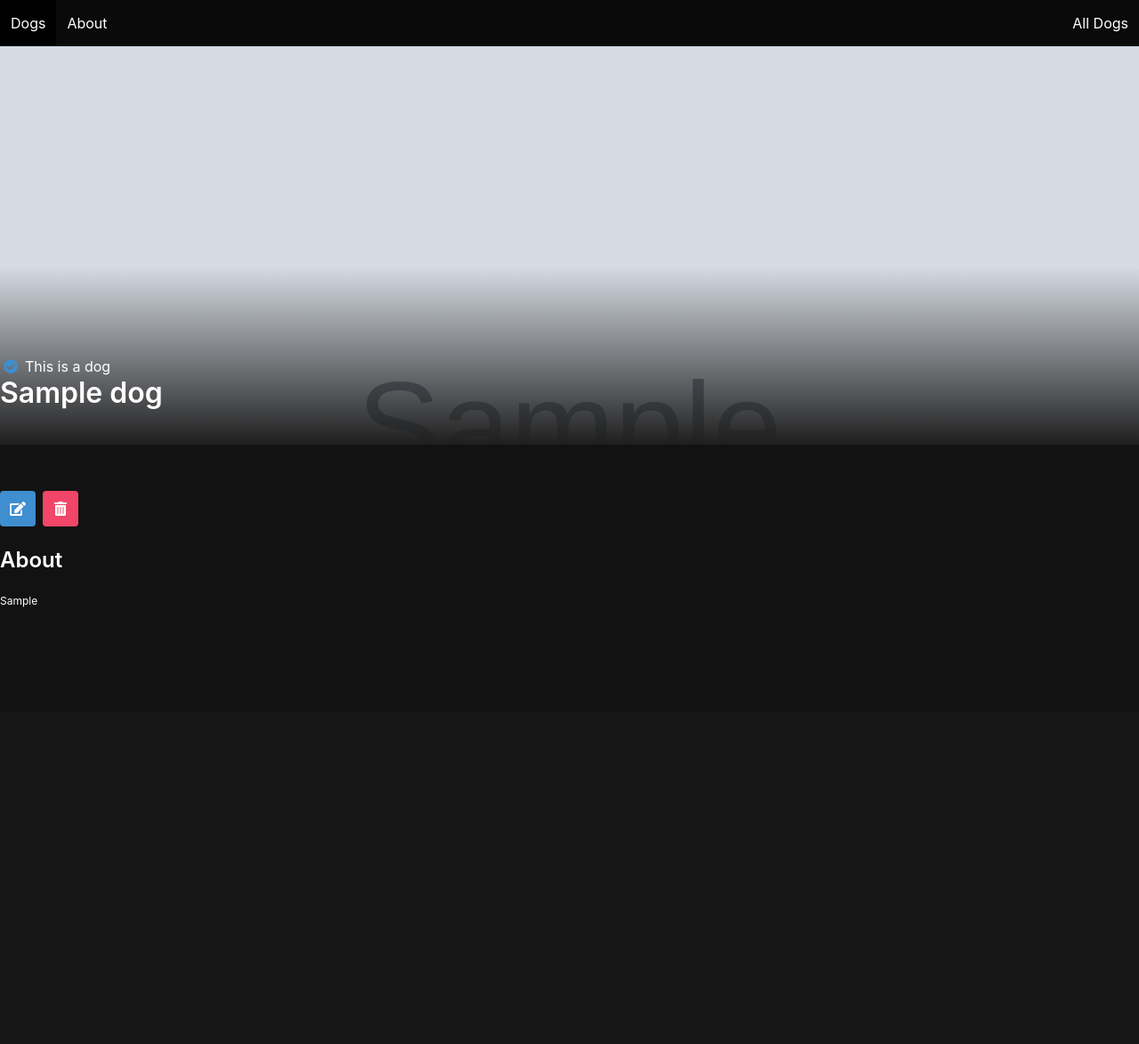
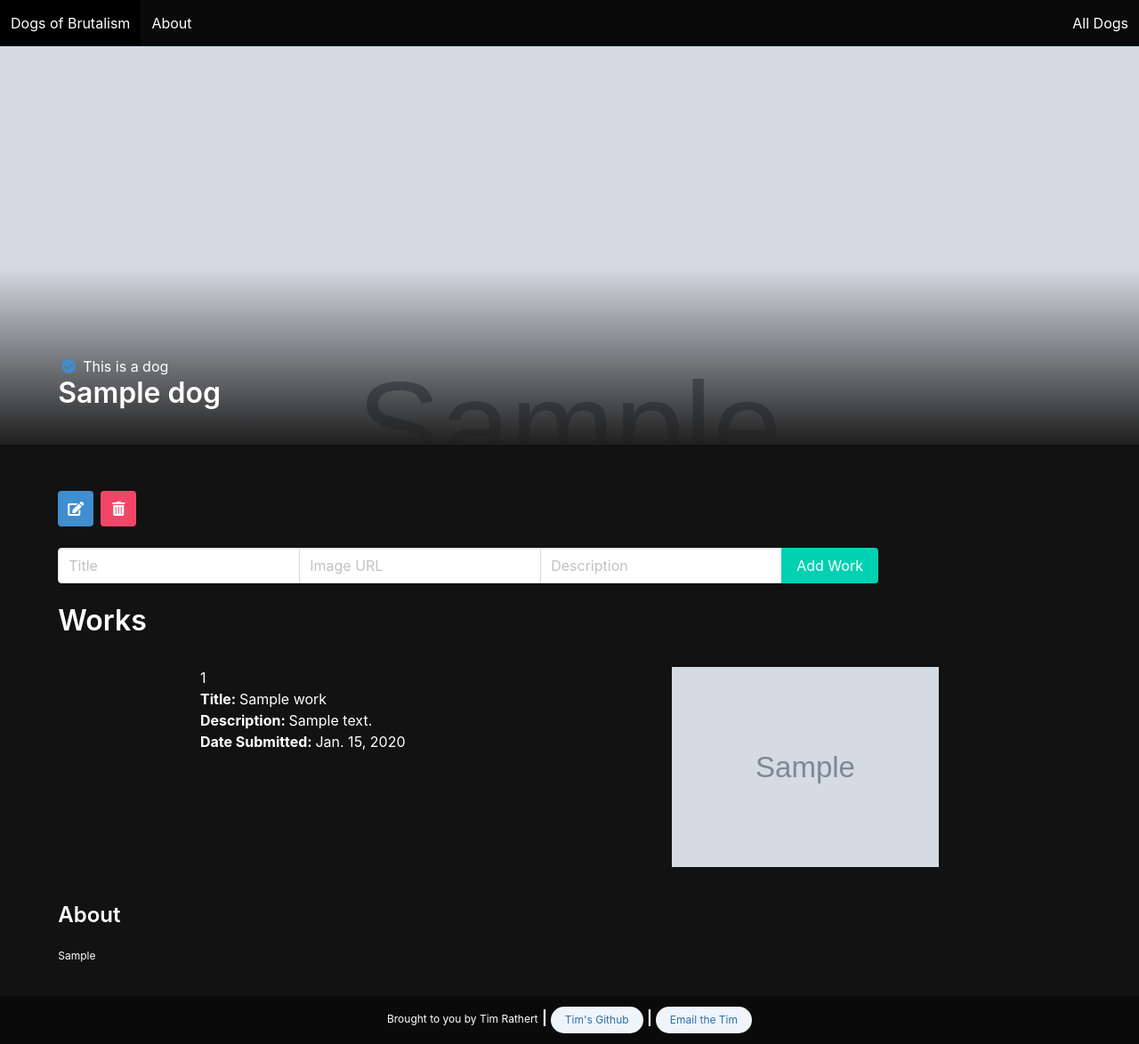
Before and after one commit to TimRathert/django-dogs, a Django app: page /dogs/1/ in a window 1280 px wide. Shown: the whole page at 89% size. Before the commit the page ends 683 px from the top, so only its background shows below. Run offline with Django 4.2, Linux system fonts and the light colour scheme; tables that the repository leaves empty hold one stand-in row (values such as "Sample post"); grey boxes marked "Sample" are stand-in pictures.

Commit message:
Added works to each dog. They love brutalism

```diff
--- a/dogs/settings.py
+++ b/dogs/settings.py
@@ -10,9 +10,9 @@ For the full list of settings and their values, see
 https://docs.djangoproject.com/en/4.1/ref/settings/
 """
 
+import environ
 import os
 from pathlib import Path
-import environ
 
 env = environ.Env()
 environ.Env.read_env()
--- a/main_app/models.py
+++ b/main_app/models.py
@@ -1,4 +1,5 @@
 from django.db import models
+from datetime import date
 
 class Dog(models.Model):
     name = models.CharField(max_length=100)
@@ -12,10 +13,12 @@ class Dog(models.Model):
 
     class Meta:
         ordering = ['name']
+
 class Work(models.Model):
     title = models.CharField(max_length=150)
+    img = models.CharField(max_length=250)
     description = models.TextField(max_length=400)
-    date_created = models.DateTimeField(auto_now_add=True)
+    date_created = models.DateField(("Date"), default=date.today)
     artist = models.ForeignKey(Dog, on_delete=models.CASCADE, related_name="works")
 
     def __str__(self):
--- a/main_app/static/styles/main.css
+++ b/main_app/static/styles/main.css
@@ -1,23 +1,13 @@
+.is-fullheight-100vh{
+  min-height: 100vh;
+}
 body {
   background-color: #121212;
   color: #ffffff;
-    min-height: 100vh;
 }
-
-h1,
-h2,
-h3 {
-    color: #ffffff;
-}
-
-.title {
-    color: #ffffff;
-}
-
-body {
-    background-color: #121212;
-    color: #ffffff;
-    min-height: 100vh;
+.page-content{
+  width: 90%;
+  margin: 0 auto;
 }
 
 h1,
@@ -64,7 +54,9 @@ body {
   background-color: #ffffff;
   overflow: hidden;
 }
-
+.dog-profile-img{
+  min-width: 375px;
+}
 .detail__img::after {
   content: "";
   background-image: linear-gradient(transparent 60%, #1f1f1f);
@@ -92,3 +84,35 @@ body {
 .detail__container {
   margin-top: 500px;
 }
+.detail__works {
+  width: 100%;
+  display: flex;
+  flex-direction: column;
+}
+
+.work {
+    width: 100%;
+    padding: 10px;
+    display: flex;
+    flex-direction: row;
+    border-radius: 5px;
+    justify-content: space-around;
+}
+.workDetails{
+  display: flex;
+  flex-direction: column;
+  width: fit-content;
+  max-width: 90%;
+}
+.work:hover {
+    background-color: hsla(0, 0%, 100%, 0.1);
+    cursor: pointer;
+}
+
+.work_img {
+  max-width: 300px;
+  height: auto;
+}
+body > footer{
+  margin-top: auto;
+}
--- a/main_app/templates/about.html
+++ b/main_app/templates/about.html
@@ -3,5 +3,9 @@
     Home page
 {% endblock %}
 {% block content %}
-    <h1>Dogs About Page</h1>
+    <h1>What is Brutalism?</h1>
+    <p>
+        Brutalist architecture is an architectural style that emerged during the 1950s in the United Kingdom, among the reconstruction projects of the post-war era. Brutalist buildings are characterised by minimalist constructions that showcase the bare building materials and structural elements over decorative design. The style commonly makes use of exposed, unpainted concrete or brick, angular geometric shapes and a predominantly monochrome colour palette; other materials, such as steel, timber, and glass, are also featured.
+    </p>
+    <div><a href="https://en.wikipedia.org/wiki/Brutalist_architecture">Taken From Wikipedia</a></div>
 {% endblock %}
--- a/main_app/templates/base.html
+++ b/main_app/templates/base.html
@@ -6,18 +6,23 @@
         <meta http-equiv="X-UA-Compatible" content="IE=edge">
         <meta name="description" content="">
         <meta name="viewport" content="width=device-width, initial-scale=1">
-        <link rel="stylesheet" href="https://cdn.jsdelivr.net/npm/bulma@0.9.2/css/bulma.min.css">
-        <link rel="stylesheet" href="{% static 'styles/main.css' %}">
-        <link rel="stylesheet" href="https://cdnjs.cloudflare.com/ajax/libs/font-awesome/5.15.4/css/all.min.css">
+        <link rel="stylesheet" href="https://cdn.jsdelivr.net/npm/bulma@0.9.2/css/bulma.min.css" />
+        <link rel="stylesheet" href="{% static 'styles/main.css' %}" />
+        <link rel="stylesheet" href="https://cdnjs.cloudflare.com/ajax/libs/font-awesome/5.15.4/css/all.min.css" />
         <title>
             {% block title %}{% endblock %}
         </title>
     </head>
-    <body>
-        <nav class="navbar is-black" role="navigation" aria-label="main navigation">
+    <body class = '
+        columns
+        is-flex-direction-column
+        is-fullheight-100vh
+        has-navbar-fixed-top
+        '>
+        <nav class="navbar is-black is-flex-grow-0 is-fixed-top mb-6" role="navigation" aria-label="main navigation">
             <div class="navbar-brand">
-                <a class="navbar-item" href="/">Dogs</a>
-                <a role="button" class="navbar-burger" aria-label="menu" aria-expanded="false">
+                <a class="navbar-item" href="/dogs">Dogs of Brutalism</a>
+                <a role="button" class="navbar-burger is-clearfix" aria-label="menu" aria-expanded="false">
                     <span aria-hidden="true"></span>
                     <span aria-hidden="true"></span>
                     <span aria-hidden="true"></span>
@@ -30,8 +35,26 @@
                 <a class="navbar-item" href="/dogs">All Dogs</a>
             </div>
         </nav>
-        {% block content %}{% endblock %}
-        <script src="https://code.jquery.com/jquery-3.6.0.min.js" integrity="sha256-/xUj+3OJU5yExlq6GSYGSHk7tPXikynS7ogEvDej/m4=" crossorigin="anonymous"></script>
-        <script src="{% static 'scripts/main.js' %}" async defer></script>
-    </body>
+        <div class="page-content column">
+            {% block content %}{% endblock %}
+        </div>
+        <footer class='
+        footer
+        has-background-black
+        mt-5
+        p-3
+        column
+        is-flex-grow-0
+        '>
+        <div class="content has-text-centered">
+            <p class='is-inline'>Brought to you by Tim Rathert</p>
+            <b> | </b>
+            <a class="button is-link is-rounded is-small is-info is-light" href="https://github.com/TimRathert">Tim's Github</a>
+            <b> | </b>
+            <a class="button is-link is-rounded is-small is-info is-light" href="mailto: rathertt@gmail.com">Email the Tim</a>
+        </div>
+    </footer>
+    <script src="https://code.jquery.com/jquery-3.6.0.min.js" aync integrity="sha256-/xUj+3OJU5yExlq6GSYGSHk7tPXikynS7ogEvDej/m4=" crossorigin="anonymous"></script>
+    <script src="{% static 'scripts/main.js' %}" async defer></script>
+</body>
 </html>
--- a/main_app/templates/dog_detail.html
+++ b/main_app/templates/dog_detail.html
@@ -1,7 +1,7 @@
 {% extends 'base.html' %}
 {% block content %}
 <div class="detail__img">
-    <img src="{{dog.img}}" alt="{{dog.name}}" />
+    <img class = "image dog_profile-img" src="{{dog.img}}" alt="{{dog.name}}" />
 </div>
 <div class="detail__name">
     {% if dog.is_dog %}
@@ -27,10 +27,74 @@
             </span>
         </a>
     </div>
+
+    <form class="mb-5" action="{% url 'work_create' dog.pk %}" method="post">
+        {% csrf_token %}
+        <div class="field has-addons">
+            <div class="control">
+                <input
+                    class="input"
+                    type="text"
+                    name="title"
+                    placeholder="Title"
+                    required
+                />
+            </div>
+            <div class="control">
+                <input
+                    class="input"
+                    type="text"
+                    name="img"
+                    placeholder="Image URL"
+                    required
+                />
+            </div>
+            <div class="control">
+                <input
+                    class="input"
+                    type="textarea"
+                    name="description"
+                    placeholder="Description"
+                    required
+                />
+            </div>
+            <div class="control">
+                <input class="button is-primary" type="submit" value="Add Work" />
+            </div>
+        </div>
+    </form>
+
+    <div class="detail__works mb-5">
+        <h3 class="title is-3">Works</h3>
+
+        {% for work in dog.works.all %}
+            <div class="work">
+                <div class="workDetails">
+                    <span>{{forloop.counter}}</span>
+                    <span><b>Title: </b>{{work.title}}</span>
+                    <span><b>Description: </b>{{work.description}}</span>
+                    <span><b>Date Submitted: </b>{{work.date_created}}</span>
+                </div>
+                <div><img class="work_img" src = {{work.img}} /></div>
+
+            </div>
+        {% empty %}
+            <article class="message">
+                <div class="message-header">
+                    <p>No works Available</p>
+                </div>
+            </article>
+
+        {% endfor %}
+    </div>
+
     <div class="detail__about">
         <h4 class="title is-4">About</h4>
         <p>{{dog.info}}</p>
     </div>
+
+
+
 </div>
 
 {% endblock %}
--- a/main_app/urls.py
+++ b/main_app/urls.py
@@ -9,4 +9,5 @@ urlpatterns = [
     path('dogs/<int:pk>/', views.DogDetail.as_view(), name="dog_detail"),
     path('dogs/<int:pk>/update', views.DogUpdate.as_view(), name="dog_update"),
     path('dogs/<int:pk>/delete', views.DogDelete.as_view(), name="dog_delete"),
+    path('dogs/<int:pk>/works/new', views.WorkCreate.as_view(), name="work_create"),
 ]
--- a/main_app/views.py
+++ b/main_app/views.py
@@ -1,16 +1,17 @@
 from django.urls import reverse
-from django.shortcuts import render
+from django.shortcuts import render, redirect
 from django.views import View
 from django.views.generic.base import TemplateView
 from django.http import HttpResponse
 from django.views.generic.edit import CreateView, UpdateView, DeleteView
 from django.views.generic import DetailView
-from .models import Dog
+from .models import Dog, Work
 
 class Home(TemplateView):
     template_name = 'home.html'
 class About(TemplateView):
     template_name = 'about.html'
+
 class DogList(TemplateView):
     template_name = 'dog_list.html'
 
@@ -47,3 +48,12 @@ class DogDelete(DeleteView):
     model = Dog
     template_name = 'dog_delete_confirmation.html'
     success_url = "/dogs"
+
+class WorkCreate(CreateView):
+    def post(self, request, pk):
+        title = request.POST.get('title')
+        img = request.POST.get('img')
+        description = request.POST.get('description')
+        artist = Dog.objects.get(pk=pk)
+        Work.objects.create(title=title, img=img, description=description, artist=artist)
+        return redirect('dog_detail', pk=pk)
```
Also changed, not shown: main_app/migrations/0003_work_img.py (added), main_app/migrations/0004_alter_work_date_created.py (added), main_app/templates/work_create.html (added). Lines whose indentation alone changed are shown as unchanged.
